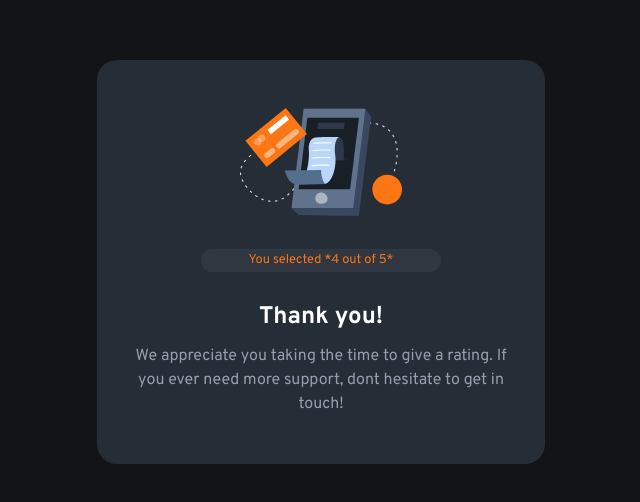
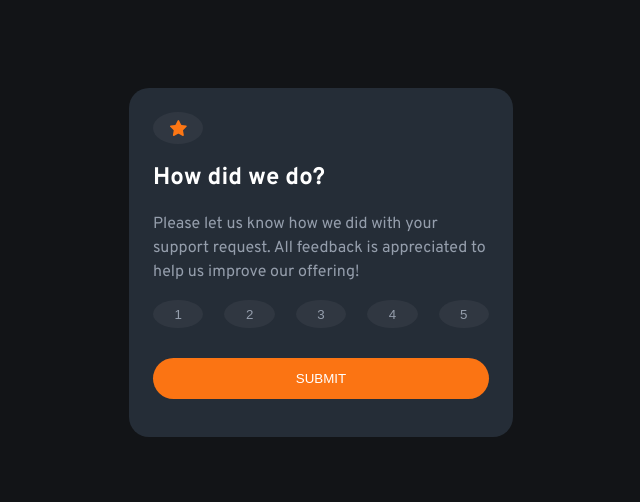
Before and after one commit to ZephaW/rating-component, a plain HTML site: page index.html in a window 1280 px wide. Shown: the part 138-640 px from the top of the page, without its empty margins (319-959 px from the left). Drawn offline with Linux system fonts and the light colour scheme.

Commit message:
changes to last media query

```diff
--- a/index.html
+++ b/index.html
@@ -13,11 +13,11 @@
 </head>
 <body>
 
-  <!-- Rating state start
+  <!-- Rating state start -->
 
 
 
-  <main class="main-container">
+  <main>
 
     <div class="icon-star">
       <img src="./images/icon-star.svg" alt="star">
@@ -45,7 +45,7 @@
       <button class="submit-button">SUBMIT</button>
     </form>
 
-  </main> -->
+  </main>
 
 
 
@@ -56,7 +56,7 @@
 
   <!-- Thank you state start -->
 
-<main class="main-container">
+<!-- <main>
   <div class="thank-you-state">
     <figure class="second-image"><img src="./images/illustration-thank-you.svg" alt="second-image"></figure>
     <div class="selection"> You selected *4 out of 5* </div>
@@ -65,7 +65,7 @@
  </div>
 
 
-  </main>
+</main>  -->
 
 
 
--- a/style.css
+++ b/style.css
@@ -23,7 +23,7 @@ body {
 
 }
 
-.main-container {
+main{
     max-width: 85%;
    margin: 0 auto;
     padding: 1.5em;
@@ -172,8 +172,8 @@ margin: 0.8em 0;
         font-size: 15px;
     }
 
-    .main-container {
-        max-width: 50%;
+    main {
+        width: 50%;
 
     }
 }
@@ -183,8 +183,8 @@ margin: 0.8em 0;
         font-size: 16px;
     }
 
-    .main-container {
-        max-width: 35%;
+    main {
+        max-width: 30%;
 
     }
 }
```
